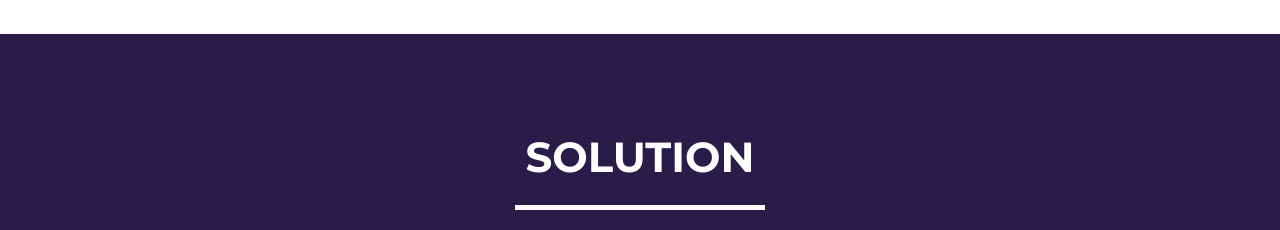
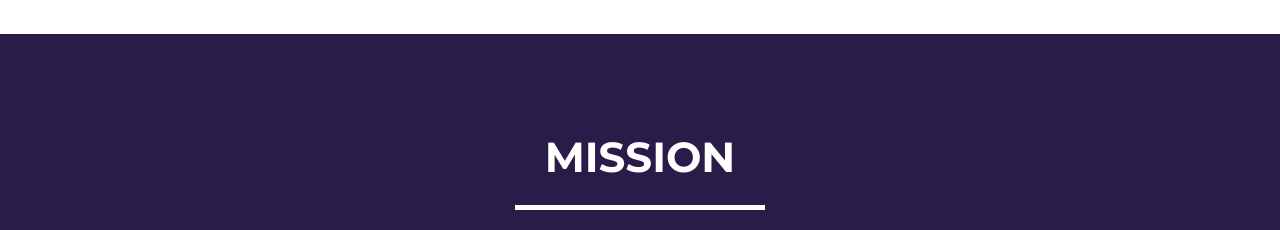
Before and after one commit to memocated/frontpage-next, a website: page index.html in a window 1280 px wide. Shown: the part 1360-1590 px from the top of the page. Drawn offline with nearby package versions, Linux system fonts and the light colour scheme.

Commit message:
Update index.html

```diff
--- a/index.html
+++ b/index.html
@@ -111,7 +111,7 @@
             <div class="container">
                 <div class="row">
                     <div class="col-lg-12 text-center">
-                        <h2>Solution</h2>
+                        <h2>Mission</h2>
                         <hr class="star-light"/>
                     </div>
                 </div>
```
